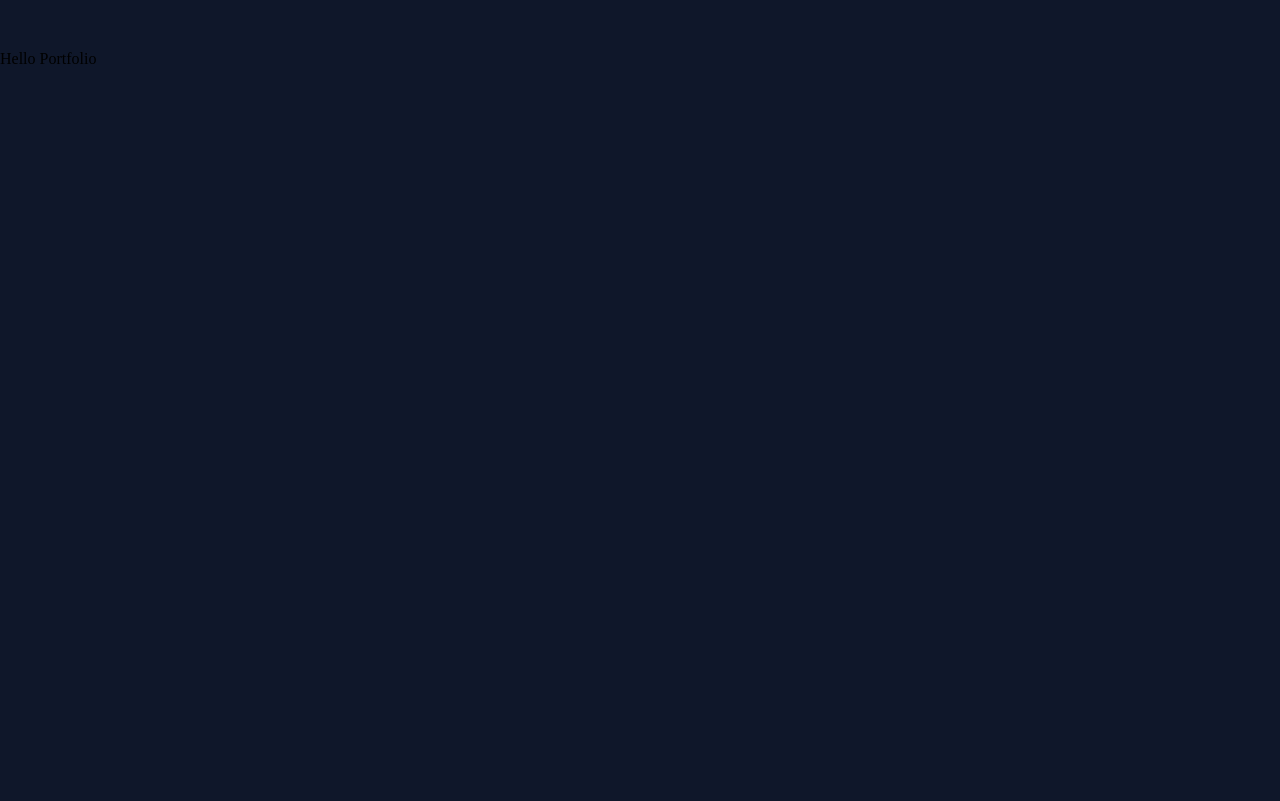
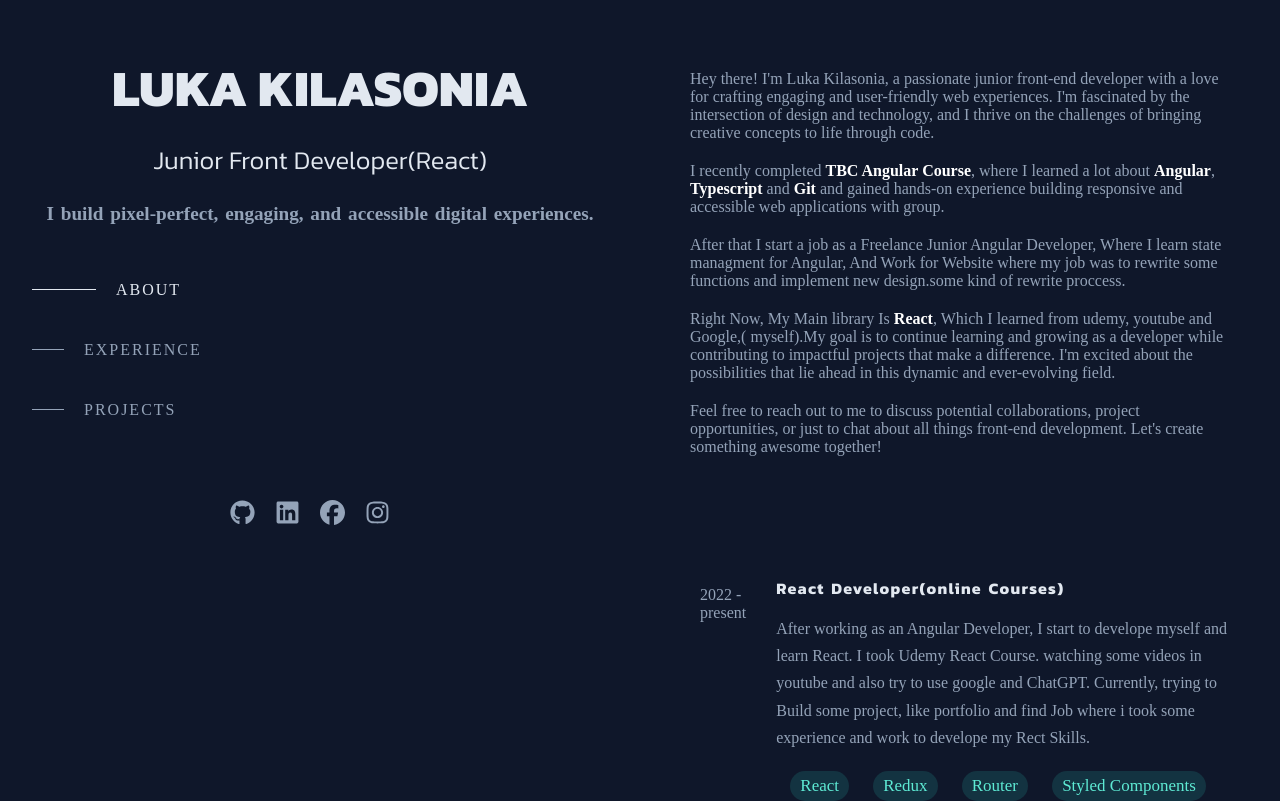
Before and after one commit to kila21/portfolio, a React (Vite) app: page / in a window 1280 px wide. Shown: the top 801 px of the page. Built offline with nearby package versions, Linux system fonts and the light colour scheme; a web font is replaced by a local one.

Commit message:
update app component

```diff
--- a/src/App.tsx
+++ b/src/App.tsx
@@ -1,5 +1,27 @@
+import { About } from "./components/About/About";
+import { Experience } from "./components/Experience/Experience";
+import { Header } from "./components/Header/Header";
+import styled from "styled-components";
+
 function App() {
-  return <>Hello Portfolio</>;
+  return (
+    <>
+      <Header />
+      <MainContentStyled>
+        <About />
+        <Experience />
+      </MainContentStyled>
+    </>
+  );
 }
 
 export default App;
+
+const MainContentStyled = styled.div`
+  width: 50%;
+  display: flex;
+  flex-direction: column;
+  @media (max-width: 1024px) {
+    width: 100%;
+  }
+`;
```
